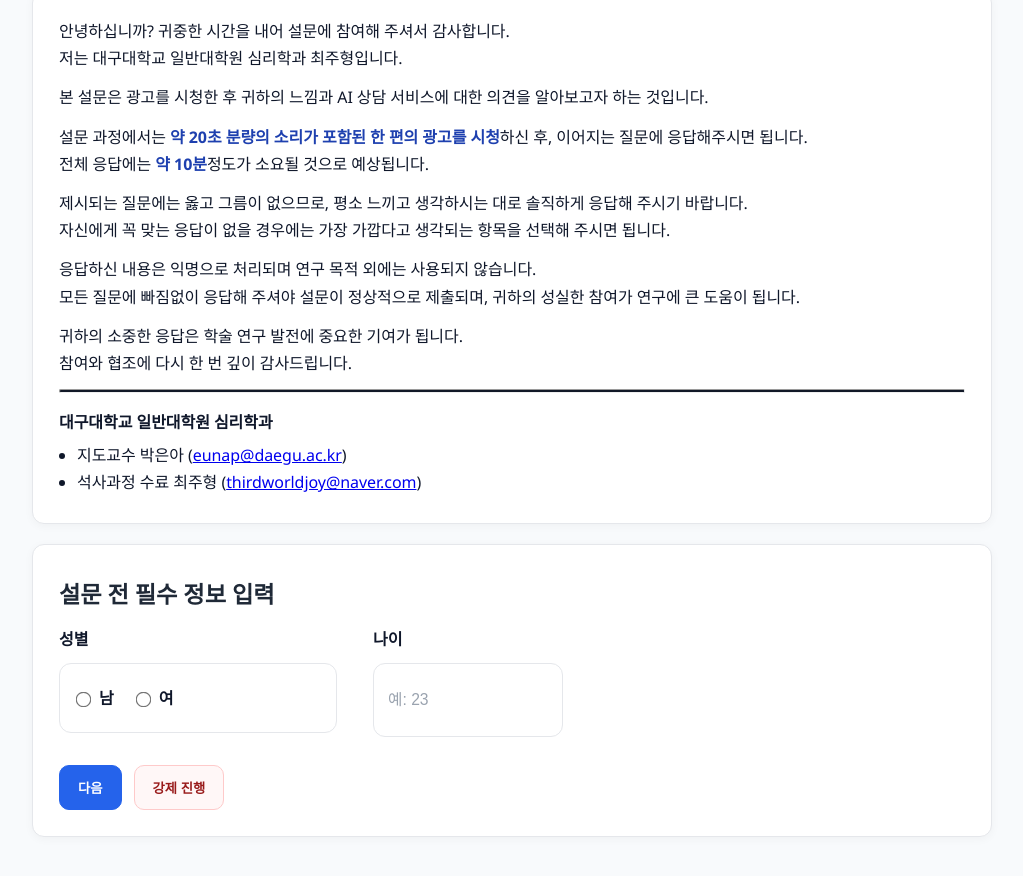
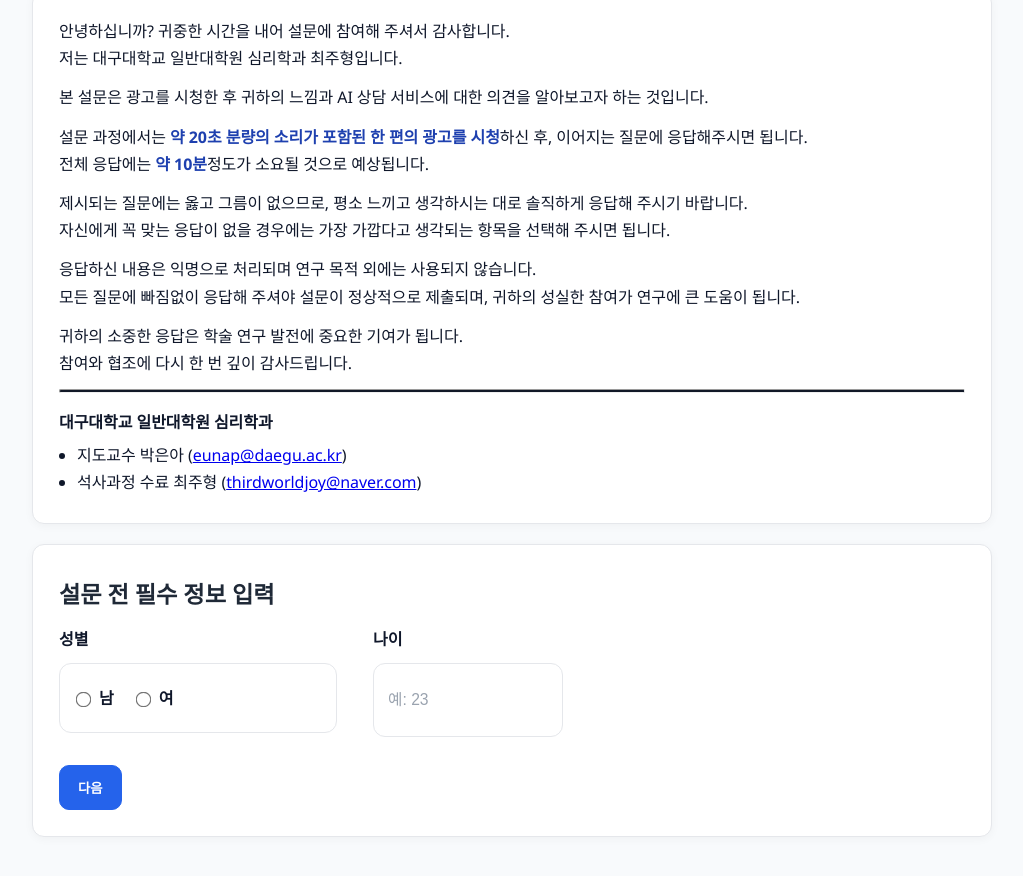
Before and after one commit to theOrd1997/VideoSurvey2, a plain HTML site: page index.html in a window 1280 px wide. Shown: the part 244-1120 px from the top of the page, without its empty margins (128-1151 px from the left). Drawn offline with Linux system fonts and the light colour scheme.

Commit message:
Update index.html

```diff
--- a/index.html
+++ b/index.html
@@ -526,7 +526,7 @@ input[type="radio"]{ transform:scale(1.2); accent-color:var(--brand) }
 /* =======================
    CONFIG
    ======================= */
-const FEATURES = { SHOW_FORCE: true };
+const FEATURES = { SHOW_FORCE: false };
 const BACKEND_URL = "https://script.google.com/macros/s/AKfycbxtBU7CtqXQG2uo9N5uIMVaJPFgxAVAUmk1w9k9fGqyyLAG9HbW4Vjjr2eZrrVsfCEYQg/exec";
 
 /* =======================
```
